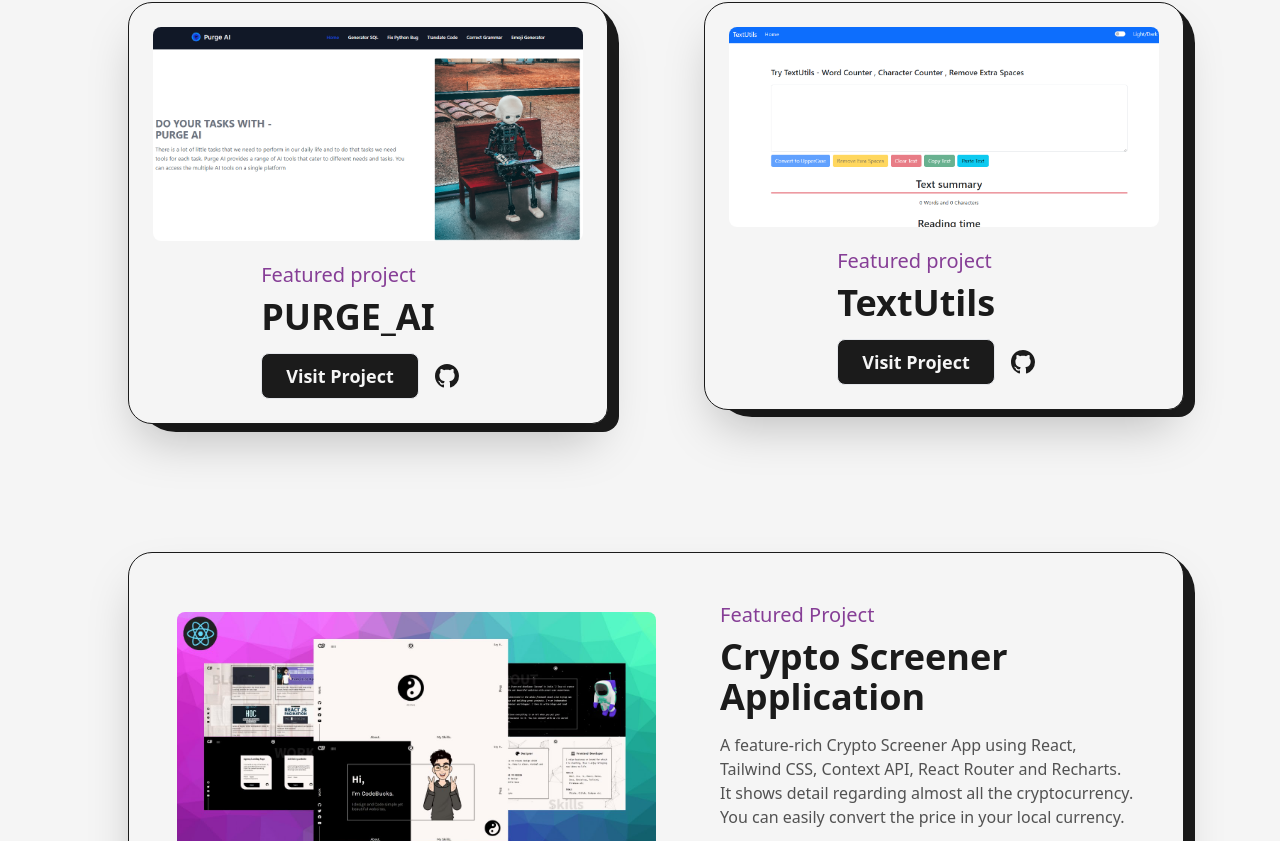
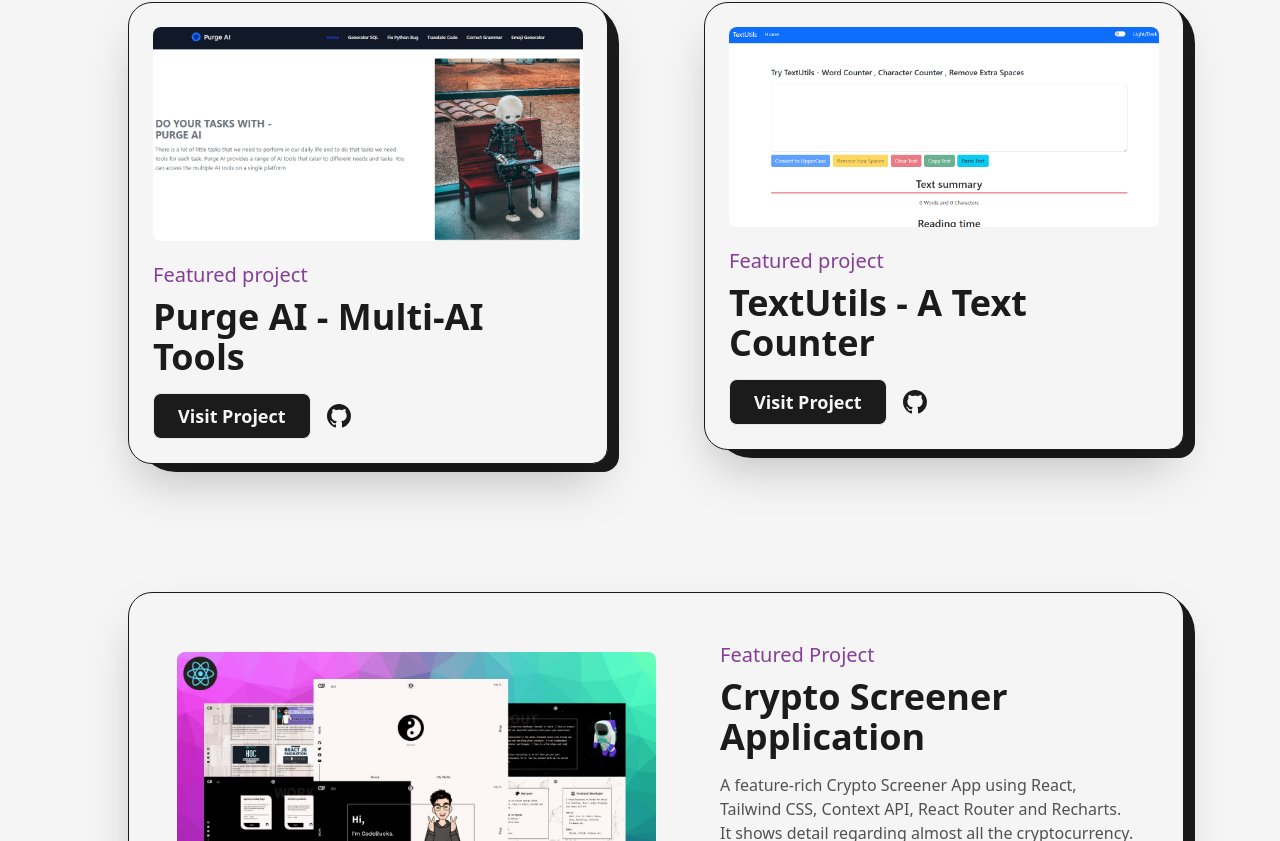
Before and after one commit to usmanahmedgoray/Usman-Ahmed-Portfolio, a Next.js app: page /Projects in a window 1280 px wide. Shown: the part 1058-1899 px from the top of the page. Built offline with nearby package versions, Linux system fonts and the light colour scheme.

Commit message:
Change title of the projects Purge Ai & textutils

```diff
--- a/pages/Projects.js
+++ b/pages/Projects.js
@@ -103,7 +103,7 @@
             </div>
             <div className='col-span-6 sm:col-span-12'>
               <Project
-                title="PURGE_AI"
+                title="Purge AI - Multi-AI Tools"
                 summary="A professional portfolio website using React JS, Framer-motion, and Styled-components. It has smooth
               page transitions, cool background effects, unique design and it is mobile responsive."
                 github="https://www.github.com/usmanahmedgoray"
@@ -115,7 +115,7 @@
             </div>
             <div className='col-span-6 sm:col-span-12'>
               <Project
-                title="TextUtils"
+                title="TextUtils - A Text Counter"
                 summary="A professional portfolio website using React JS, Framer-motion, and Styled-components. It has smooth
               page transitions, cool background effects, unique design and it is mobile responsive."
                 github="https://www.github.com/usmanahmedgoray"
```
